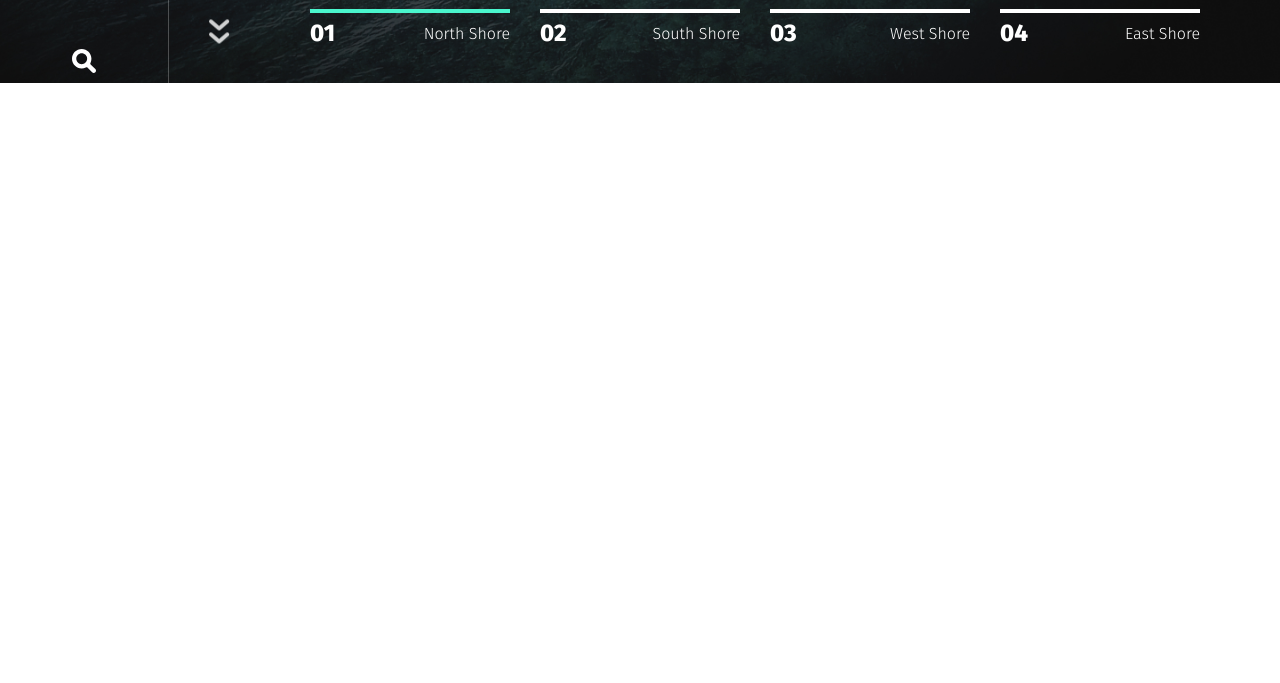
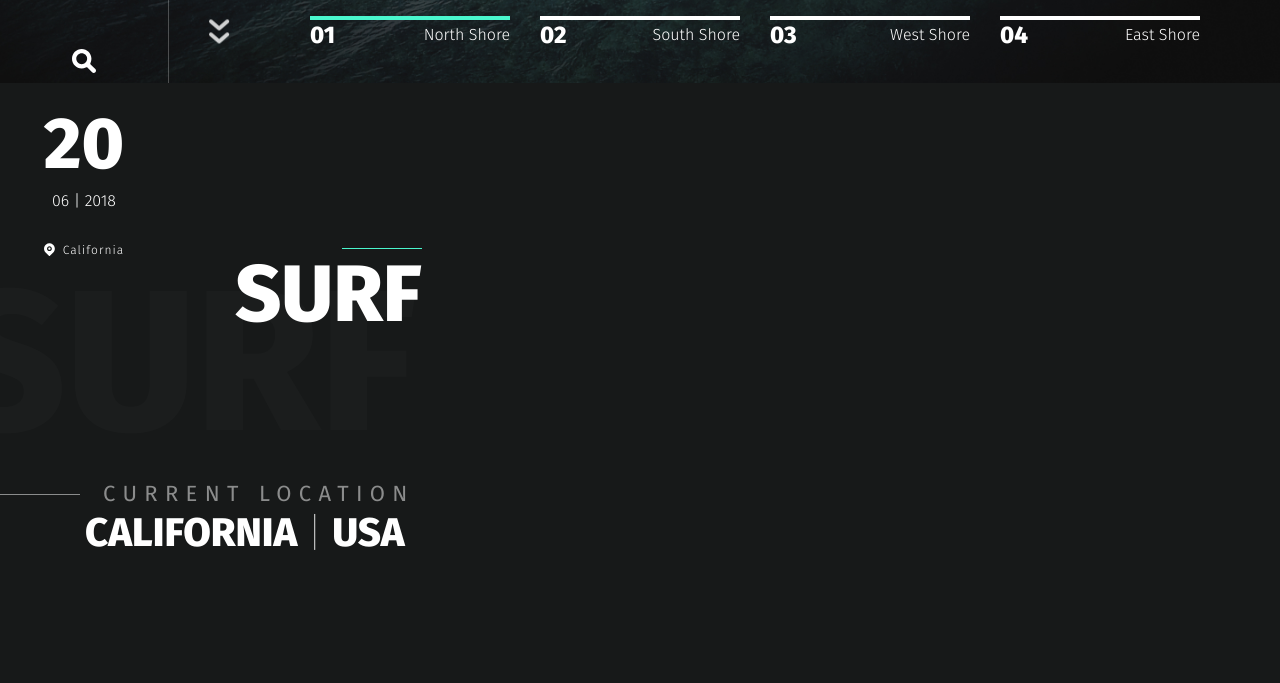
Before and after one commit to Puzynia25/goSurf, a website: page app/index.html in a window 1280 px wide. Shown: the part 717-1400 px from the top of the page. Before the commit the page ends 976 px from the top, so only its background shows below. Drawn offline with nearby package versions, Linux system fonts and the light colour scheme.

Commit message:
feat: process section "surf" layout

```diff
--- a/app/index.html
+++ b/app/index.html
@@ -9,6 +9,11 @@
             http-equiv="X-UA-Compatible"
             content="ie=edge" />
         <title>Document</title>
+
+        <link
+            type="image/x-icon"
+            href="images/nav-ico-4.svg"
+            rel="shortcut icon" />
         <link
             rel="preconnect"
             href="https://fonts.googleapis.com" />
@@ -17,7 +22,7 @@
             href="https://fonts.gstatic.com"
             crossorigin />
         <link
-            href="https://fonts.googleapis.com/css2?family=Fira+Sans:wght@300;400;500;800&display=swap"
+            href="https://fonts.googleapis.com/css2?family=Fira+Sans:wght@100;300;400;500;800&display=swap"
             rel="stylesheet" />
         <link
             rel="stylesheet"
@@ -145,9 +150,9 @@
             <div class="header__slider">
                 <div class="header__slider-item slider-item">
                     <div class="slider-item__info">
-                        <div class="slider-item__info-suptitle suptitle-left">Surf</div>
+                        <div class="slider-item__info-suptitle headline-left">Surf</div>
                         <div class="slider-item__info-title">North Shore</div>
-                        <div class="slider-item__info-suptext suptitle-left">Condition</div>
+                        <div class="slider-item__info-suptext headline-left">Condition</div>
                         <div class="slider-item__info-text">Radical</div>
                         <a
                             href="#"
@@ -160,9 +165,9 @@
                 </div>
                 <div class="header__slider-item slider-item">
                     <div class="slider-item__info">
-                        <div class="slider-item__info-suptitle suptitle-left">Surf</div>
+                        <div class="slider-item__info-suptitle headline-left">Surf</div>
                         <div class="slider-item__info-title">South Shore</div>
-                        <div class="slider-item__info-suptext suptitle-left">Condition</div>
+                        <div class="slider-item__info-suptext headline-left">Condition</div>
                         <div class="slider-item__info-text">Radical</div>
                         <a
                             href="#"
@@ -175,9 +180,9 @@
                 </div>
                 <div class="header__slider-item slider-item">
                     <div class="slider-item__info">
-                        <div class="slider-item__info-suptitle suptitle-left">Surf</div>
+                        <div class="slider-item__info-suptitle headline-left">Surf</div>
                         <div class="slider-item__info-title">West Shore</div>
-                        <div class="slider-item__info-suptext suptitle-left">Condition</div>
+                        <div class="slider-item__info-suptext headline-left">Condition</div>
                         <div class="slider-item__info-text">Radical</div>
                         <a
                             href="#"
@@ -190,9 +195,9 @@
                 </div>
                 <div class="header__slider-item slider-item">
                     <div class="slider-item__info">
-                        <div class="slider-item__info-suptitle suptitle-left">Surf</div>
+                        <div class="slider-item__info-suptitle headline-left">Surf</div>
                         <div class="slider-item__info-title">East Shore</div>
-                        <div class="slider-item__info-suptext suptitle-left">Condition</div>
+                        <div class="slider-item__info-suptext headline-left">Condition</div>
                         <div class="slider-item__info-text">Radical</div>
                         <a
                             href="#"
@@ -232,6 +237,45 @@
             </div>
         </header>
 
+        <div class="container">
+            <section class="surf">
+                <div class="title">
+                    <span
+                        >surf
+                        <h3>surf</h3>
+                    </span>
+                </div>
+                <div class="subtitle">
+                    <div class="headline-left">Current location</div>
+                    <div class="subtitle__head">California <span>|</span> USA</div>
+                </div>
+            </section>
+            <section class="travel">
+                <div class="title">
+                    <span
+                        >travel
+                        <h3>travel</h3>
+                    </span>
+                </div>
+            </section>
+            <section class="sleep">
+                <div class="title">
+                    <span
+                        >sleep
+                        <h3>sleep</h3>
+                    </span>
+                </div>
+            </section>
+            <section class="shop">
+                <div class="title">
+                    <span
+                        >shop
+                        <h3>shop</h3>
+                    </span>
+                </div>
+            </section>
+        </div>
+
         <script src="https://ajax.googleapis.com/ajax/libs/jquery/3.4.1/jquery.min.js"></script>
         <script src="js/libs.min.js"></script>
         <script src="js/main.js"></script>
--- a/app/scss/global.scss
+++ b/app/scss/global.scss
@@ -1,11 +1,27 @@
+@import "vars";
+
+html {
+    box-sizing: border-box;
+}
+
+*,
+*::after,
+*::before {
+    box-sizing: inherit;
+}
+
 body {
     font-family: "Fira Sans", sans-serif;
     font-weight: 400;
+    background-color: #171919;
+    color: #fff;
+    text-transform: uppercase;
 }
 
 a {
     display: inline-block;
     text-decoration: none;
+    color: #fff;
 }
 ul,
 li {
@@ -14,12 +30,15 @@ li {
     padding: 0;
 }
 
-.suptitle-left {
+.container {
+    max-width: 1920px;
+    margin: 0 auto;
+}
+
+.headline-left {
     font-size: 22px;
     line-height: 32px;
     letter-spacing: 7.33px;
-    text-transform: uppercase;
-    color: #ffffff;
     opacity: 0.5;
     padding-left: 103px;
     position: relative;
@@ -35,3 +54,44 @@ li {
         top: 50%;
     }
 }
+
+.title {
+    span {
+        position: relative;
+        font-size: 200px;
+        font-weight: 800;
+        color: rgba(#fff, 0.02);
+        display: inline-block;
+        transform: translateX(-50px);
+    }
+    h3 {
+        position: absolute;
+        top: 0;
+        right: -5px;
+        margin: 0;
+        color: #fff;
+        font-size: 80px;
+        &::after {
+            content: "";
+            position: absolute;
+            top: 0;
+            right: 0;
+            width: 80px;
+            height: 1px;
+            background-color: $green;
+        }
+    }
+}
+
+.subtitle {
+    display: inline-block;
+    text-align: right;
+    &__head {
+        font-size: 40px;
+        font-weight: 800;
+        padding-right: 10px;
+        span {
+            font-weight: 100;
+        }
+    }
+}
--- a/app/scss/style.scss
+++ b/app/scss/style.scss
@@ -2,6 +2,7 @@
 @import "libs";
 @import "fonts";
 @import "global";
+@import "media";
 
 .header {
     position: relative;
@@ -22,8 +23,6 @@
     right: 80px;
     bottom: 116px;
     text-align: right;
-    color: #ffffff;
-    text-transform: uppercase;
 }
 .slider-item__info-title {
     font-size: 80px;
@@ -59,7 +58,6 @@
     bottom: 36px;
     max-width: 920px;
     width: 100%;
-    color: #ffffff;
     .slick-current {
         .dots-box {
             border-top-color: $green;
@@ -82,6 +80,7 @@
     &__name {
         font-weight: 300;
         line-height: 19px;
+        text-transform: capitalize;
     }
 }
 
@@ -93,12 +92,10 @@
     border-right: 1px solid rgba(#ffffff, 0.25);
     height: 100vh;
     text-align: center;
-    color: #ffffff;
 }
 .header__title {
     font-size: 200px;
     line-height: 156px;
-    text-transform: uppercase;
     font-weight: 800;
     opacity: 0.07;
     max-width: 467px;
@@ -110,7 +107,6 @@
 .menu {
     padding-top: 40px;
     a {
-        color: #ffffff;
         span {
             display: block;
             font-size: 12px;
@@ -119,6 +115,7 @@
             letter-spacing: 3px;
             padding-top: 6px;
             margin-bottom: 37px;
+            text-transform: capitalize;
         }
     }
 }
@@ -148,6 +145,7 @@
     letter-spacing: 1.05px;
     position: relative;
     padding-left: 19px;
+    text-transform: capitalize;
     &::before {
         content: "";
         position: absolute;
@@ -182,4 +180,6 @@
     }
 }
 
-@import "media";
+.surf {
+    padding: 165px 0 270px;
+}
```
Also changed, not shown: app/css/global.min.css, app/css/style.min.css.
